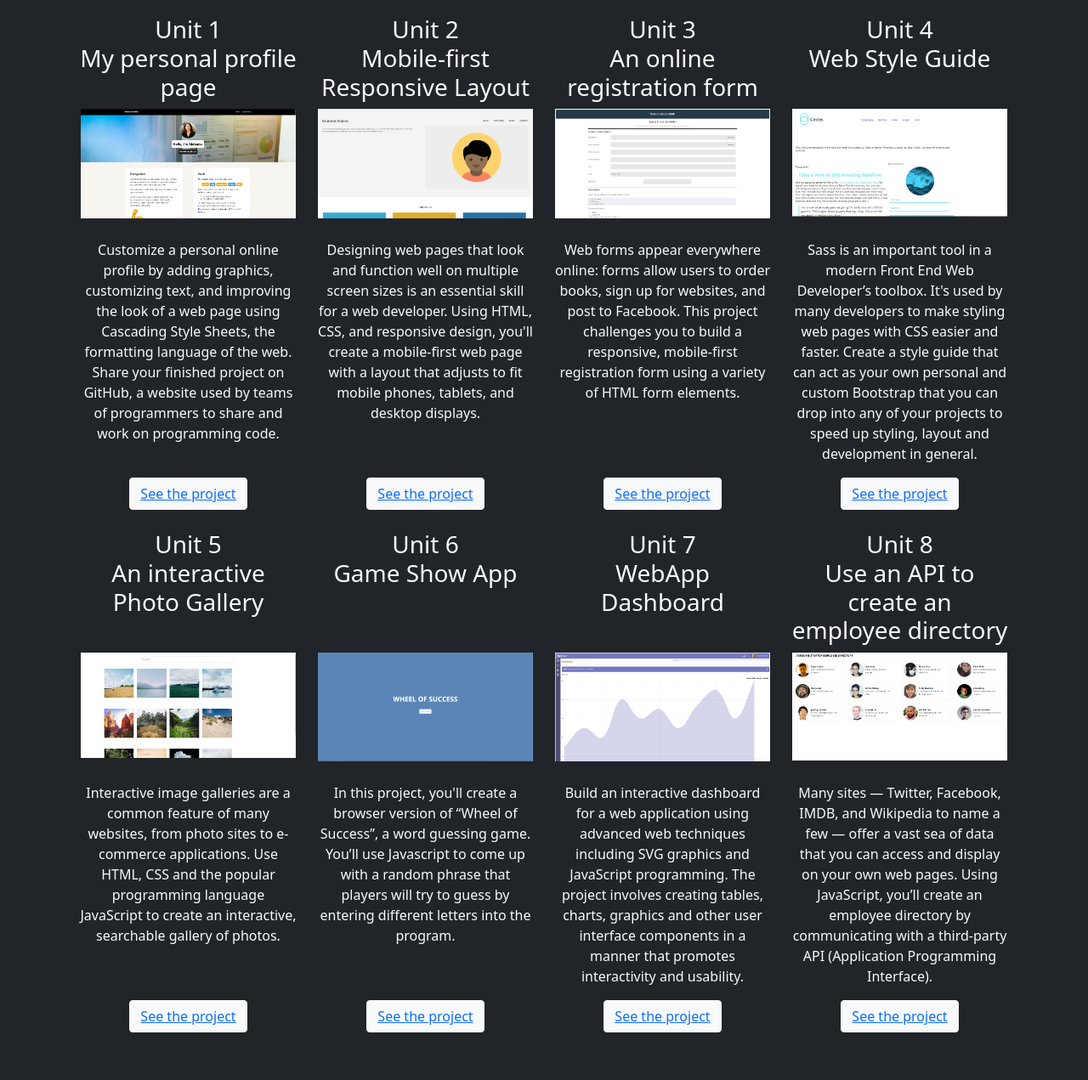
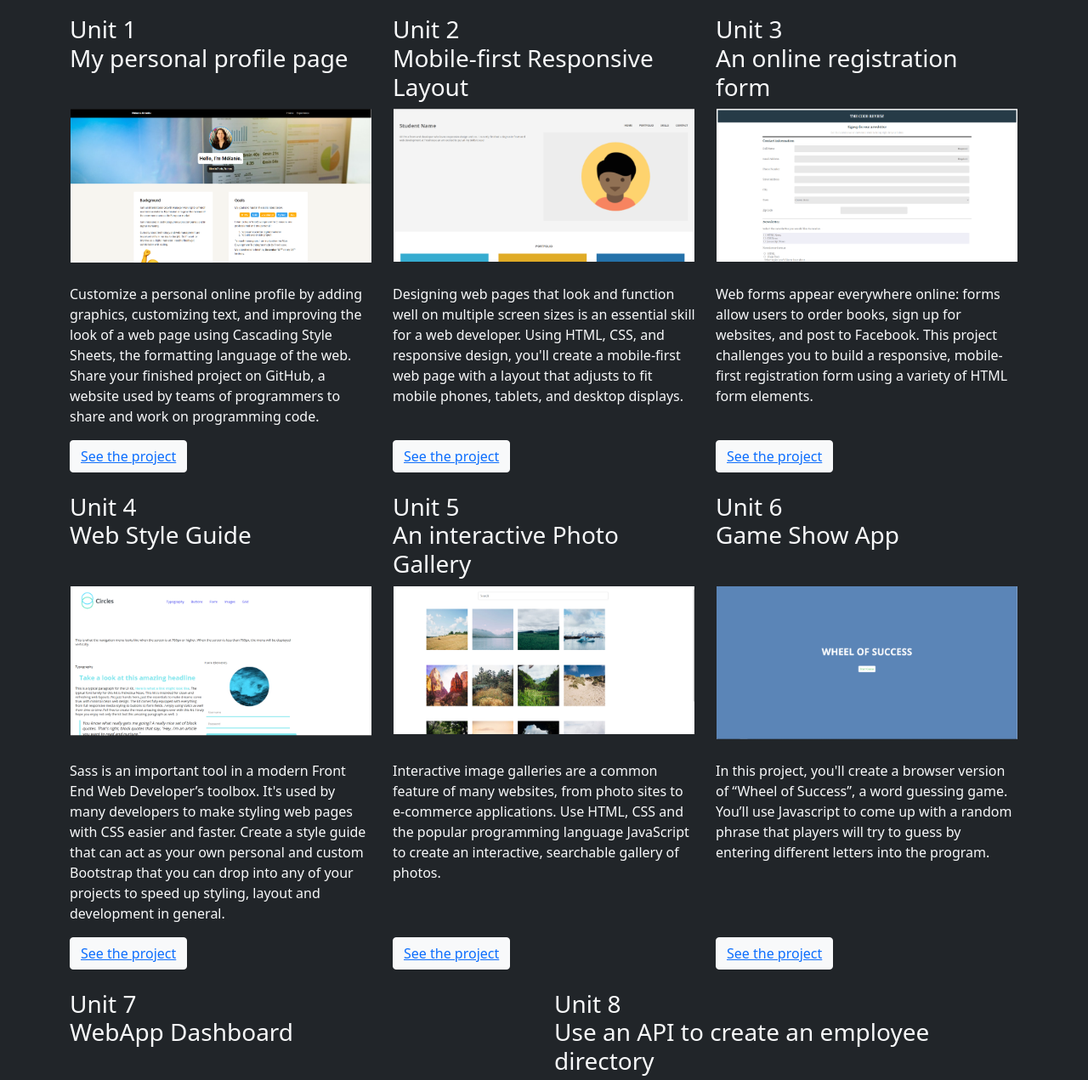
Before and after one commit to Melanie12/Techdegree-WebDev-Unit-9, a plain HTML site: page index.html in a window 1280 px wide. Shown: the part 392-1663 px from the top of the page at 85% size. Before the commit the page ends 1631 px from the top, so only its background shows below. Drawn offline with nearby package versions, Linux system fonts and the light colour scheme.

Commit message:
justfy content and mobile responsive

```diff
--- a/index.html
+++ b/index.html
@@ -11,135 +11,147 @@
     <title>My Treehouse portfolio</title>
   </head>
   <body class="bg-dark text-light">
-    <div class="container text-center ">
+    <div class="container text-center">
       <h1 class="mt-5 display-4 text-uppercase">Melanie Almeida</h1>
       <h2 class="display-5">Treehouse Front-End Techdegree student</h2>
-      <p class="mt-5 lead text-wrap">Hello, I am a marketer learning front-end with Treehouse.</br> Welcome to my final project : building my portfolio website with <a class="text-info" href="https://getbootstrap.com/">Bootstrap.</a></p>
-    <div>
+      <p class="mt-5 lead text-wrap">Hello, I am a marketer learning front-end with Treehouse.<br> Welcome to my final project : building my portfolio website with <a class="text-info" href="https://getbootstrap.com/">Bootstrap.</a></p>
+    </div>
 
 
   <div class="container pt-4">
-    <h2 class="display-5 mb-4">Treehouse Projects</h2>
+    <h2 class="display-5 mb-4 text-center">Treehouse Projects</h2>
     <!--Titles first row-->
     <div class="row">
-        <div class="col-sm">
-          <h3 >Unit 1</br> My personal profile page</h3>
+        <div class="col">
+          <h3>Unit 1<br>My personal profile page</h3>
         </div>
-        <div class="col-sm">
-          <h3>Unit 2</br> Mobile-first Responsive Layout</h3>
+        <div class="col">
+          <h3>Unit 2<br>Mobile-first Responsive Layout</h3>
         </div>
-        <div class="col-sm">
-          <h3>Unit 3</br> An online registration form</h3>
-        </div>
-        <div class="col-sm">
-          <h3>Unit 4</br> Web Style Guide</h3>
+        <div class="col">
+          <h3>Unit 3<br>An online registration form</h3>
         </div>
     </div>
     <div class="row">
         <!--Pictures first row-->
-        <div class="col-sm">
-        <img class="mb-4 img-fluid border border-dark" src="img/unit-1.png">
+        <div class="col">
+          <img class="mb-4 img-fluid border border-dark" src="img/unit-1.png">
         </div>
-        <div class="col-sm">
+        <div class="col">
           <img class="mb-4 img-fluid border border-dark" src="img/unit-2.png">
         </div>
-        <div class="col-sm">
+        <div class="col">
           <img class="mb-4 img-fluid border border-dark" src="img/unit-3.png">
-        </div>
-        <div class="col-sm">
-          <img class="mb-4 img-fluid border border-dark" src="img/unit-4.png">
         </div>
     </div>
     <div class="row">
         <!--Description first row-->
-        <div class="col-sm">
+        <div class="col">
           <p>Customize a personal online profile by adding graphics, customizing text, and improving the look of a web page using Cascading Style Sheets, the formatting language of the web. Share your finished project on GitHub, a website used by teams of programmers to share and work on programming code.</p>
         </div>
-        <div class="col-sm">
+        <div class="col">
           <p>Designing web pages that look and function well on multiple screen sizes is an essential skill for a web developer. Using HTML, CSS, and responsive design, you'll create a mobile-first web page with a layout that adjusts to fit mobile phones, tablets, and desktop displays.</p>
         </div>
-        <div class="col-sm">
+        <div class="col">
           <p>Web forms appear everywhere online: forms allow users to order books, sign up for websites, and post to Facebook. This project challenges you to build a responsive, mobile-first registration form using a variety of HTML form elements.</p>
-        </div>
-        <div class="col-sm">
-          <p>Sass is an important tool in a modern Front End Web Developer’s toolbox. It's used by many developers to make styling web pages with CSS easier and faster. Create a style guide that can act as your own personal and custom Bootstrap that you can drop into any of your projects to speed up styling, layout and development in general.</p>
         </div>
     </div>
     <div class="row">
       <!--Links to first row projects-->
-        <div class="col-sm mb-4">
-        <button type="button" class="btn btn-light"> <a href="https://github.com/Melanie12/Techdegree-WebDev-Unit-1v">See the project</a></button>
+        <div class="col mb-4">
+     <button type="button" class="btn btn-light"> <a href="https://github.com/Melanie12/Techdegree-WebDev-Unit-1" target="_blank"> See the project</a></button>
         </div>
-        <div class="col-sm mb-4">
-        <button type="button" class="btn btn-light">  <a href="https://github.com/Melanie12/Techdegree-WebDev-Unit-2">See the project</a> </button>
+        <div class="col mb-4">
+        <button type="button" class="btn btn-light">  <a href="https://github.com/Melanie12/Techdegree-WebDev-Unit-2" target="_blank">See the project</a> </button>
         </div>
-        <div class="col-sm mb-4">
-        <button type="button" class="btn btn-light">  <a href="https://github.com/Melanie12/Techdegree-WebDev-Unit-3">See the project</a> </button>
-        </div>
-        <div class="col-sm mb-4">
-        <button type="button" class="btn btn-light">  <a href="https://github.com/Melanie12/Techdegree-WebDev-Unit-4">See the project</a></button>
+        <div class="col mb-4">
+        <button type="button" class="btn btn-light">  <a href="https://github.com/Melanie12/Techdegree-WebDev-Unit-3" target="_blank">See the project</a> </button>
         </div>
     </div>
     <div class="row">
       <!--Titles second row-->
-      <div class="col-sm">
-        <h3>Unit 5</br> An interactive Photo Gallery</h3>
+      <div class="col">
+        <h3>Unit 4<br> Web Style Guide</h3>
       </div>
-        <div class="col-sm">
-          <h3>Unit 6</br> Game Show App</h3>
-        </div>
-        <div class="col-sm">
-          <h3>Unit 7</br> WebApp Dashboard</h3>
-        </div>
-        <div class="col-sm">
-          <h3>Unit 8</br> Use an API to create an employee directory</h3>
+      <div class="col">
+        <h3>Unit 5<br> An interactive Photo Gallery</h3>
+      </div>
+        <div class="col">
+          <h3>Unit 6<br> Game Show App</h3>
         </div>
     </div>
     <div class="row">
         <!--Pictures second row-->
-        <div class="col-sm">
-        <img class="mb-4 img-fluid border border-dark" src="img/unit-5.png">
+        <div class="col">
+            <img class="mb-4 img-fluid border border-dark" src="img/unit-4.png">
         </div>
-        <div class="col-sm">
+        <div class="col">
+            <img class="mb-4 img-fluid border border-dark" src="img/unit-5.png">
+        </div>
+        <div class="col">
           <img class="mb-4 img-fluid border border-dark" src="img/unit-6.png">
         </div>
-        <div class="col-sm">
-          <img class="mb-4 img-fluid border border-dark" src="img/unit-7.png">
-        </div>
-        <div class="col-sm">
-          <img class="mb-4 img-fluid border border-dark" src="img/unit-8.png">
-        </div>
+
     </div>
     <div class="row">
       <!--Description second row-->
-      <div class="col-sm">
+      <div class="col">
+        <p>Sass is an important tool in a modern Front End Web Developer’s toolbox. It's used by many developers to make styling web pages with CSS easier and faster. Create a style guide that can act as your own personal and custom Bootstrap that you can drop into any of your projects to speed up styling, layout and development in general.</p>
+      </div>
+      <div class="col">
         <p>Interactive image galleries are a common feature of many websites, from photo sites to e-commerce applications. Use HTML, CSS and the popular programming language JavaScript to create an interactive, searchable gallery of photos.</p>
       </div>
-        <div class="col-sm">
+        <div class="col">
           <p>In this project, you'll create a browser version of “Wheel of Success”, a word guessing game. You’ll use Javascript to come up with a random phrase that players will try to guess by entering different letters into the program.</p>
-        </div>
-        <div class="col-sm">
-          <p>Build an interactive dashboard for a web application using advanced web techniques including SVG graphics and JavaScript programming. The project involves creating tables, charts, graphics and other user interface components in a manner that promotes interactivity and usability.</p>
-        </div>
-        <div class="col-sm">
-          <p>Many sites — Twitter, Facebook, IMDB, and Wikipedia to name a few — offer a vast sea of data that you can access and display on your own web pages. Using JavaScript, you’ll create an employee directory by communicating with a third-party API (Application Programming Interface).</p>
         </div>
     </div>
     <div class="row">
       <!--Links to second row projects-->
-        <div class="col-sm mb-4">
-          <button type="button" class="btn btn-light"> <a href="https://github.com/Melanie12/Techdegree-WebDev-Unit-5">See the project</a></button>
+      <div class="col mb-4">
+      <button type="button" class="btn btn-light">  <a href="https://github.com/Melanie12/Techdegree-WebDev-Unit-4" target="_blank">See the project</a></button>
+      </div>
+        <div class="col mb-4">
+          <button type="button" class="btn btn-light"> <a href="https://github.com/Melanie12/Techdegree-WebDev-Unit-5" target="_blank">See the project</a></button>
         </div>
-        <div class="col-sm mb-4">
-        <button type="button" class="btn btn-light"> <a href="https://github.com/Melanie12/Techdegree-WebDev-Unit-6">See the project</a></button>
-        </div>
-        <div class="col-sm mb-4">
-        <button type="button" class="btn btn-light"> <a href="https://github.com/Melanie12/Techdegree-WebDev-Unit-7">See the project</a></button>
-        </div>
-        <div class="col-sm mb-4">
-          <button type="button" class="btn btn-light">  <a href="https://github.com/Melanie12/Techdegree-WebDev-Unit-8">See the project</a></button>
+        <div class="col mb-4">
+        <button type="button" class="btn btn-light"> <a href="https://github.com/Melanie12/Techdegree-WebDev-Unit-6" target="_blank">See the project</a></button>
         </div>
     </div>
+    <div class="row">
+      <!--Titles third row-->
+      <div class="col">
+        <h3>Unit 7<br> WebApp Dashboard</h3>
+      </div>
+      <div class="col">
+        <h3>Unit 8<br> Use an API to create an employee directory</h3>
+      </div>
+    </div>
+<div class="row">
+  <!--Titles images third row-->
+  <div class="col">
+    <img class="mb-4 img-fluid border border-dark" src="img/unit-7.png">
+  </div>
+  <div class="col">
+    <img class="mb-4 img-fluid border border-dark" src="img/unit-8.png">
+  </div>
+</div>
+
+<div class="row">
+  <div class="col">
+    <p>Build an interactive dashboard for a web application using advanced web techniques including SVG graphics and JavaScript programming. The project involves creating tables, charts, graphics and other user interface components in a manner that promotes interactivity and usability.</p>
+  </div>
+  <div class="col">
+    <p>Many sites — Twitter, Facebook, IMDB, and Wikipedia to name a few — offer a vast sea of data that you can access and display on your own web pages. Using JavaScript, you’ll create an employee directory by communicating with a third-party API (Application Programming Interface).</p>
+  </div>
+</div>
+<div class="row">
+  <div class="col mb-4">
+  <button type="button" class="btn btn-light"> <a href="https://github.com/Melanie12/Techdegree-WebDev-Unit-7" target="_blank">See the project</a></button>
+  </div>
+  <div class="col mb-4">
+    <button type="button" class="btn btn-light">  <a href="https://github.com/Melanie12/Techdegree-WebDev-Unit-8" target="_blank">See the project</a></button>
+  </div>
+</div>
   </div>
 
 
```
